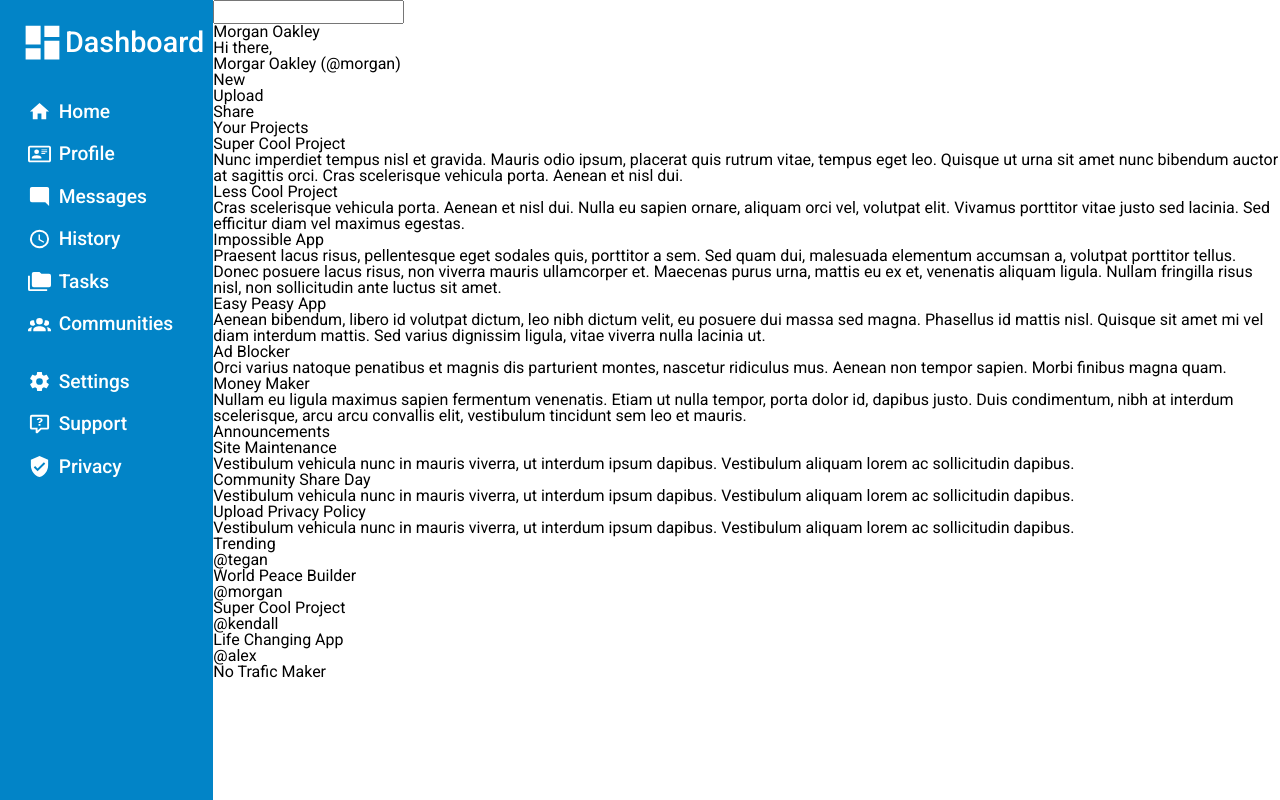
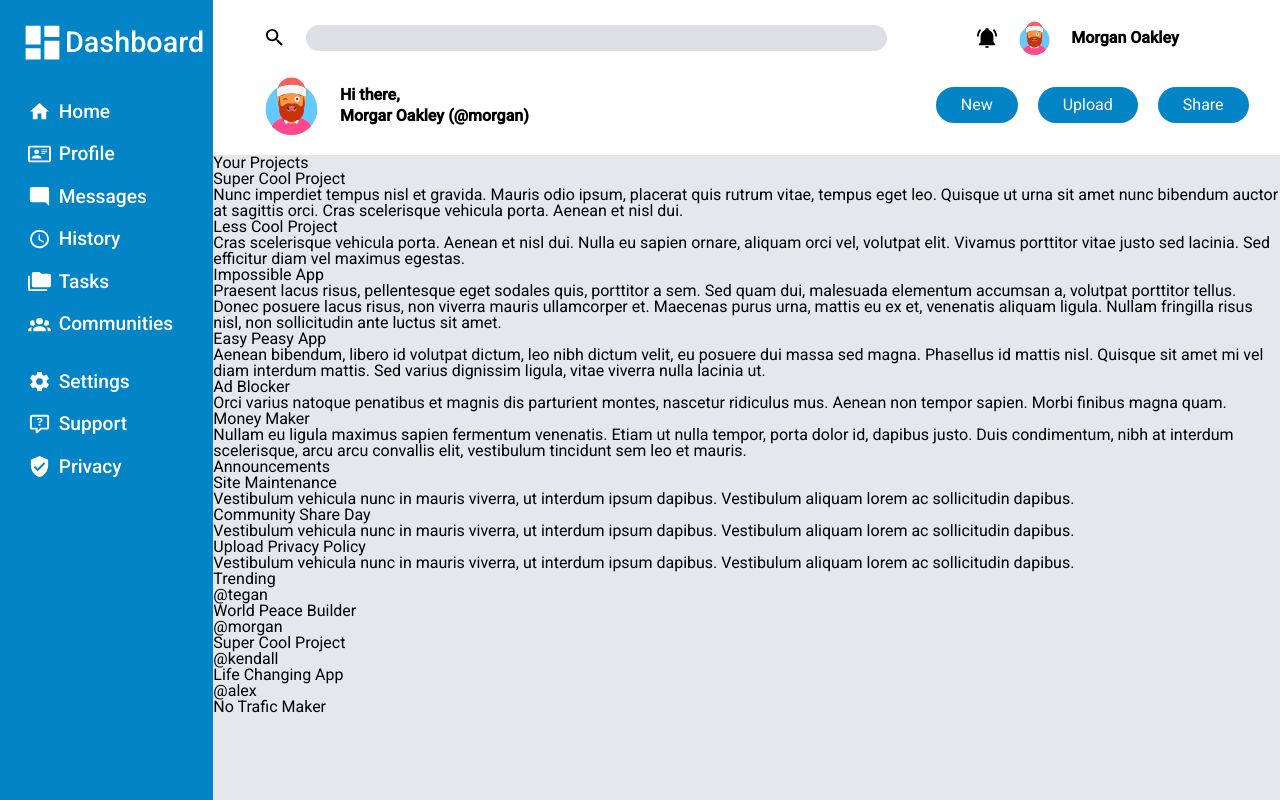
Before and after one commit to Campolino/dashbord-layout, a website: page index.html in a window 1280 px wide. Drawn offline with nearby package versions, Linux system fonts and the light colour scheme.

Commit message:
Main header completed

```diff
--- a/css/style.css
+++ b/css/style.css
@@ -54,3 +54,88 @@ nav > header > img {
 nav > section > div > img {
   height: 22.5px;
 }
+
+/*  MAIN  */
+main {
+  background-color: #e5e7eb;
+}
+
+/*  MAIN HEADER  */
+main > header {
+  display: grid;
+  grid-template-columns: 2fr 1fr;
+  background-color: #fff;
+  padding: 20px;
+  gap: 20px;
+}
+
+.search {
+  margin-left: 30px;
+  display: flex;
+  gap: 20px;
+  align-items: center;
+}
+
+.search > img {
+  height: 22.5px;
+}
+
+.search > input {
+  width: 90%;
+  border-radius: 20px;
+  height: 1.5rem;
+  border: none;
+  background-color: #dde0e7;
+}
+
+.user-small {
+  display: flex;
+  align-items: center;
+  justify-content: center;
+  gap: 20px;
+}
+
+.user-small > img {
+  height: 22.5px;
+}
+
+.user-small > .avatar-small {
+  height: 35px;
+}
+
+.user-small > div {
+  font-weight: bold;
+  margin-right: 30px;
+}
+
+.user {
+  margin-left: 30px;
+  display: flex;
+  gap: 20px;
+  align-items: center;
+}
+
+.user > .avatar {
+  height: 60px;
+}
+
+.user > .greeting {
+  font-weight: bold;
+  display: flex;
+  flex-direction: column;
+  gap: 5px;
+}
+
+.iteration {
+  display: flex;
+  justify-content: center;
+  gap: 20px;
+  align-items: center;
+}
+
+.iteration > div {
+  padding: 10px 25px;
+  background-color: #0284c7;
+  color: #fff;
+  border-radius: 20px;
+}
--- a/index.html
+++ b/index.html
@@ -60,19 +60,19 @@
   <main>
     <header>
       <div class="search">
-        <figure class="img"></figure>
+        <img src="./img/magnify.svg" alt="magnify image">
         <input type="text" name="search" id="search">
       </div>
       <div class="user-small">
-        <figure class="atention"></figure>
-        <figure class="user-avatar-small"></figure>
-        <div class="user-name-small">Morgan Oakley</div>
+        <img src="./img/bell-ring.svg" alt="bell ring image">
+        <img src="./img/morgan-avatar.svg" alt="morgan avatar image" class="avatar-small">
+        <div>Morgan Oakley</div>
       </div>
       <div class="user">
-        <figure class="user-avatar"></figure>
+        <img src="./img/morgan-avatar.svg" alt="morgan avatar image" class="avatar">
         <div class="greeting">
-          <div class="message">Hi there,</div>
-          <div class="user-name">Morgar Oakley (@morgan)</div>
+          <div>Hi there,</div>
+          <div>Morgar Oakley (@morgan)</div>
         </div>
       </div>
       <div class="iteration">
```
Also changed, not shown: img/bell-ring.svg (added), img/magnify.svg (added), img/morgan-avatar.svg (added).
